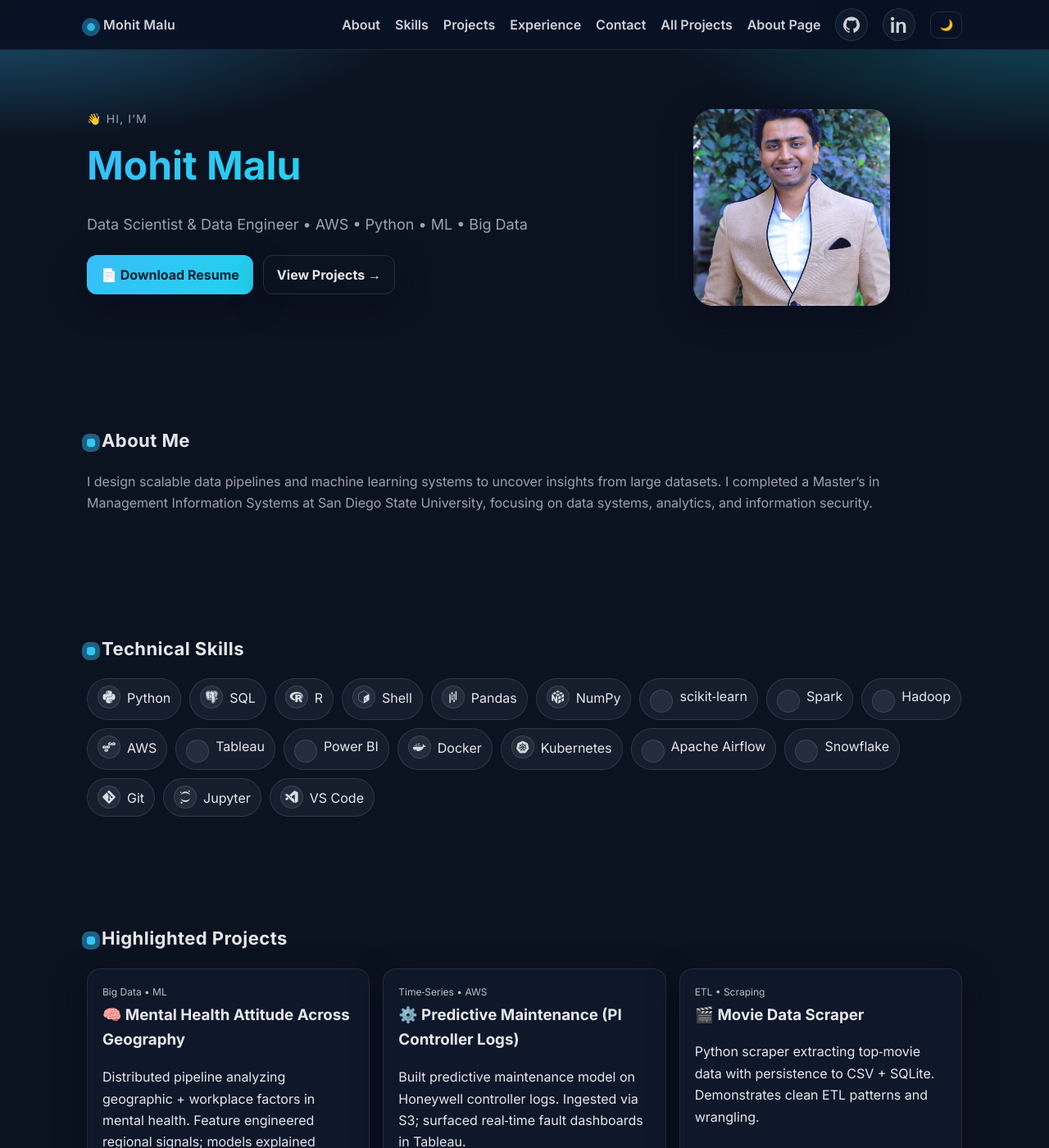
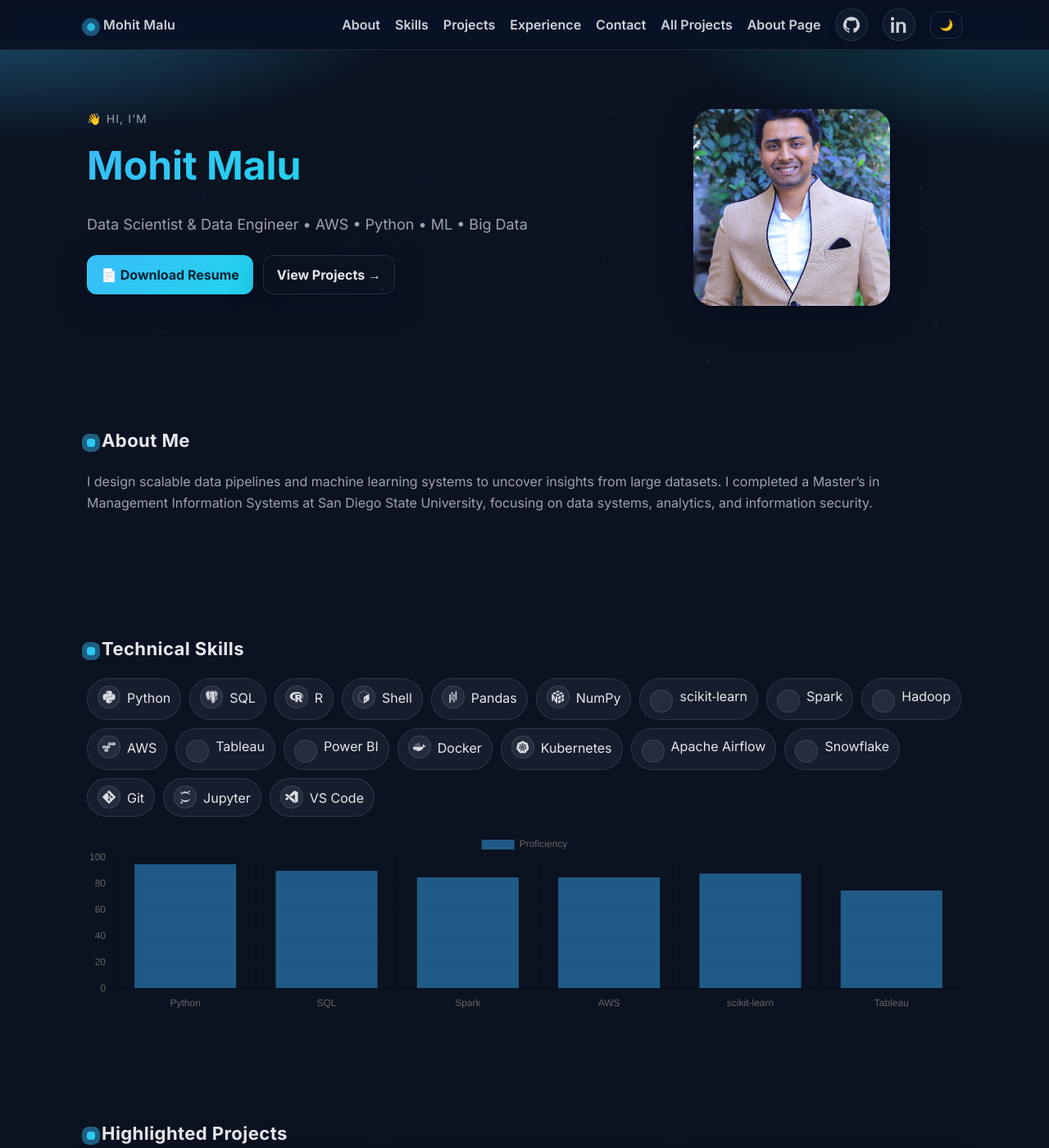
Before and after one commit to malumohit/mohitmalu.github.io, a Jekyll site: the page index.html, which Jekyll copies as it is, in a window 1280 px wide and 1400 px high. Shown: the whole window at 82% size. Built offline with Jekyll 4.4.1, drawn with Linux system fonts in a browser that asks for light colours.

Commit message:
Update index.html

```diff
--- a/index.html
+++ b/index.html
@@ -6,6 +6,13 @@
   <title>Mohit Malu | Data Scientist & Data Engineer</title>
   <meta name="description" content="Portfolio of Mohit Malu — Data Scientist & Data Engineer. Projects in ML, Big Data, and cloud (AWS)." />
   <meta name="theme-color" content="#0ea5e9" />
+  <!-- SEO / Social -->
+  <meta property="og:title" content="Mohit Malu | Data Scientist & Data Engineer" />
+  <meta property="og:description" content="Projects in ML, Big Data, and AWS. View work, resume, and contact." />
+  <meta property="og:type" content="website" />
+  <meta property="og:image" content="images/mohit.jpg" />
+  <meta name="twitter:card" content="summary_large_image" />
+  <link rel="icon" href="images/mohit.jpg" />
   <link rel="preconnect" href="https://fonts.googleapis.com">
   <link rel="preconnect" href="https://fonts.gstatic.com" crossorigin>
   <link href="https://fonts.googleapis.com/css2?family=Inter:wght@300;400;600;700;800&display=swap" rel="stylesheet">
@@ -114,6 +121,11 @@
     .icon-btn svg{width:20px;height:20px;fill:currentColor}
     .badge{display:inline-flex;align-items:center;justify-content:center;width:28px;height:28px;border-radius:999px;background:rgba(148,163,184,.12);margin-right:8px;border:1px solid rgba(148,163,184,.2)}
     .badge i{font-size:16px;margin:0}
+      /* ====== Smooth theme transitions ====== */
+    body, .panel, .card, .chip { transition: background-color .35s ease, color .35s ease, border-color .35s ease; }
+
+    /* ====== Particles background ====== */
+    #particles{position:absolute;inset:0;pointer-events:none;opacity:.4}
   </style>
   <!-- Devicon icon font for tech logos -->
   <link rel="stylesheet" href="https://cdn.jsdelivr.net/gh/devicons/devicon@v2.15.1/devicon.min.css">
@@ -147,6 +159,7 @@
 
   <!-- Hero -->
   <header id="top" class="hero">
+    <div id="particles"></div>
     <div class="hero-inner">
       <div>
         <div class="hello">👋 Hi, I’m</div>
@@ -164,13 +177,13 @@
   </header>
 
   <!-- About -->
-  <section id="about" data-appear>
+  <section id="about" data-appear data-aos="fade-up">
     <h2 class="section-title"><span class="bar"></span>About Me</h2>
     <p class="muted">I design scalable data pipelines and machine learning systems to uncover insights from large datasets. I completed a Master’s in Management Information Systems at San Diego State University, focusing on data systems, analytics, and information security.</p>
   </section>
 
   <!-- Skills -->
-  <section id="skills" data-appear>
+  <section id="skills" data-appear data-aos="fade-up">
     <h2 class="section-title"><span class="bar"></span>Technical Skills</h2>
     <div class="chips">
       <span class="chip"><span class="badge"><i class="devicon-python-plain"></i></span>Python</span>
@@ -193,10 +206,14 @@
       <span class="chip"><span class="badge"><i class="devicon-jupyter-plain"></i></span>Jupyter</span>
       <span class="chip"><span class="badge"><i class="devicon-vscode-plain"></i></span>VS Code</span>
     </div>
+
+    <div style="height:220px;margin-top:18px" data-aos="fade-up">
+      <canvas id="skillsChart"></canvas>
+    </div>
   </section>
 
   <!-- Projects -->
-  <section id="projects" data-appear>
+  <section id="projects" data-appear data-aos="fade-up">
     <h2 class="section-title"><span class="bar"></span>Highlighted Projects</h2>
     <div class="grid">
       <article class="card">
@@ -223,7 +240,7 @@
   </section>
 
   <!-- Experience (Timeline) -->
-  <section id="experience" data-appear>
+  <section id="experience" data-appear data-aos="fade-up">
     <h2 class="section-title"><span class="bar"></span>Professional Experience</h2>
     <div class="timeline">
       <div class="item">
@@ -244,7 +261,7 @@
   </section>
 
   <!-- Contact -->
-  <section id="contact" data-appear>
+  <section id="contact" data-appear data-aos="fade-up">
     <h2 class="section-title"><span class="bar"></span>Contact</h2>
     <div class="contact">
       <div class="panel">
@@ -260,8 +277,10 @@
           </a>
         </div>
       </div>
-      <form class="panel form" name="contact" netlify>
+      <form class="panel form" name="contact" netlify netlify-honeypot="bot-field">
         <h3 style="margin-top:0">Quick Message</h3>
+        <input type="hidden" name="form-name" value="contact" />
+        <p class="sr">If you are a human, leave this field blank:<input name="bot-field" /></p>
         <input type="hidden" name="form-name" value="contact" />
         <label class="sr" for="name">Name</label>
         <input id="name" name="name" placeholder="Your name" required />
@@ -269,6 +288,7 @@
         <input id="email" type="email" name="email" placeholder="name@example.com" required />
         <label class="sr" for="msg">Message</label>
         <textarea id="msg" name="message" rows="4" placeholder="How can I help?" required></textarea>
+        <div data-netlify-recaptcha="true"></div>
         <button class="btn primary" type="submit">Send Message</button>
       </form>
     </div>
@@ -304,5 +324,50 @@
       a.href = 'https://github.com/malumohit';
     });
   </script>
-</body>
+  <!-- Libraries -->
+  <script src="https://cdn.jsdelivr.net/npm/particles.js@2.0.0/particles.min.js"></script>
+  <script src="https://cdn.jsdelivr.net/npm/chart.js@4.4.0/dist/chart.umd.min.js"></script>
+  <script src="https://cdn.jsdelivr.net/npm/aos@2.3.4/dist/aos.js"></script>
+
+  <script>
+    // Initialize particles.js (lightweight subtle background)
+    const prefersReduced = window.matchMedia('(prefers-reduced-motion: reduce)').matches;
+    if(!prefersReduced){
+      particlesJS('particles', {
+        particles:{number:{value:60,density:{enable:true,value_area:800}},
+          color:{value:'#38bdf8'},shape:{type:'circle'},opacity:{value:0.25},
+          size:{value:2, random:true}, line_linked:{enable:true, distance:140, color:'#22d3ee', opacity:0.2, width:1},
+          move:{enable:true, speed:1, direction:'none', out_mode:'out'}},
+        interactivity:{detect_on:'canvas', events:{onhover:{enable:false},onclick:{enable:false}}, modes:{}},
+        retina_detect:true
+      });
+    } else {
+      const p = document.getElementById('particles'); if(p) p.style.display = 'none';
+    }
+
+    // AOS scroll animations
+    AOS.init({ once:true, duration:prefersReduced ? 0 : 600, offset:prefersReduced ? 0 : 80, easing:'ease-out', disable: prefersReduced });
+
+    // Chart.js skills bar (replace with your own values)
+    const ctx = document.getElementById('skillsChart');
+    if(ctx){
+      new Chart(ctx, {
+        type: 'bar',
+        data: {
+          labels: ['Python','SQL','Spark','AWS','scikit-learn','Tableau'],
+          datasets: [{
+            label: 'Proficiency',
+            data: [95, 90, 85, 85, 88, 75]
+          }]
+        },
+        options: {
+          responsive:true,
+          maintainAspectRatio:false,
+          scales:{ y:{ beginAtZero:true, max:100, ticks:{ stepSize:20 } } }
+        }
+      });
+    }
+  </script>
+
+  </body>
 </html>
```
